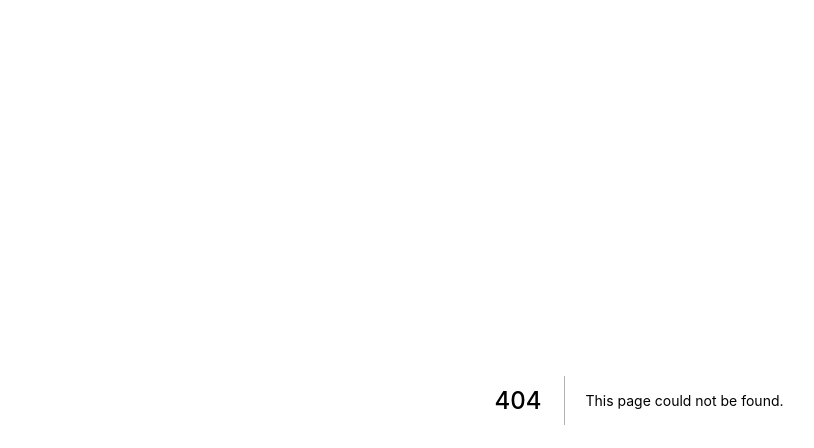
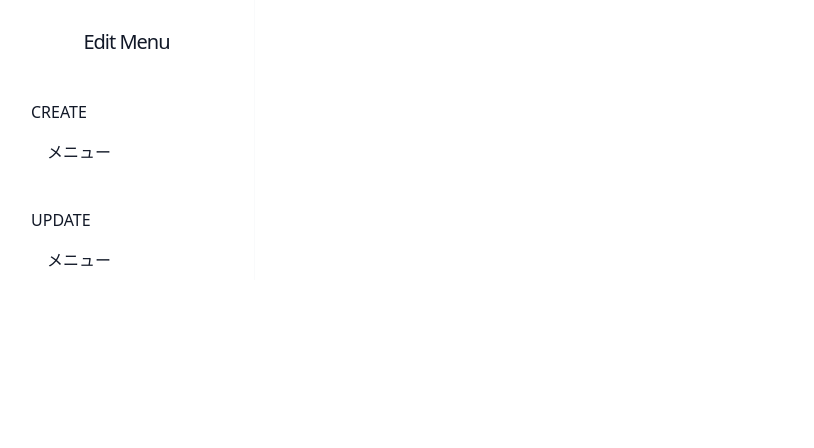
Before and after one commit to ryota-09/nextjs-blog-frontend, a Next.js app: page /edit in a window 1280 px wide. Before the commit this address had no page. Shown: the top 448 px of the page, without its empty margins (1-815 px from the left). Built offline with nearby package versions, Linux system fonts and the light colour scheme.

Commit message:
サイドバー雛形作成

```diff
--- a/components/molecules/Menu.tsx
+++ b/components/molecules/Menu.tsx
@@ -4,20 +4,25 @@ import Link from "next/link";
 
 type Props = {
   menuTitle: string;
-  url: string;
   children?: ReactNode;
 };
-
-const Menu: FC<Props> = memo(({ menuTitle, url, children }) => {
+/**
+ * サイドバーのリストひとつぶんのコンポーネント.
+ *
+ * @params - props(表示する文字列, アイコン)
+ * @returns - FC
+ */
+const Menu: FC<Props> = memo(({ menuTitle, children }) => {
   return (
     <>
       <li>
-        <Link href={url}>
-          <a className="inline-flex items-center w-full px-4 py-2 mt-1 text-base text-gray-900 transition duration-500 ease-in-out transform rounded-lg focus:shadow-outline hover:bg-gray-50" data-testid="menu-list">
-            {children ?? ""}
-            <span className="ml-4">{menuTitle}</span>
-          </a>
-        </Link>
+        <div
+          className="inline-flex items-center w-full px-4 py-2 mt-1 text-base text-gray-900 transition duration-500 ease-in-out transform rounded-lg focus:shadow-outline hover:bg-gray-50"
+          data-testid="menu-list"
+        >
+          {children ?? ""}
+          <span className="ml-4">{menuTitle}</span>
+        </div>
       </li>
     </>
   );
--- a/components/templates/EditSidebar.tsx
+++ b/components/templates/EditSidebar.tsx
@@ -1,119 +1,50 @@
 import { FC } from "react";
-
+import Menu from "../molecules/Menu";
+/**
+ * エディット画面のサイドバーを表すコンポーネント.
+ *
+ * @returns - FC
+ */
 const EditSidebar: FC = () => {
   return (
     <>
-      <div class="flex overflow-hidden bg-white rounded-lg">
-    <div class="hidden md:flex md:flex-shrink-0">
-        <div class="flex flex-col w-64">
-            <div class="flex flex-col flex-grow pt-5 overflow-y-auto bg-white border-r border-gray-50">
-                <div class="flex flex-col items-center flex-shrink-0 px-4">
-                    <a href="./index.html" class="px-8 text-left focus:outline-none">
-                        <h2 class="block p-2 text-xl font-medium tracking-tighter text-gray-900 transition duration-500 ease-in-out transform cursor-pointer hover:text-gray-900">wickedblocks</h2>
+      <div className="flex overflow-hidden bg-white rounded-lg">
+    <div className="hidden md:flex md:flex-shrink-0">
+        <div className="flex flex-col w-64">
+            <div className="flex flex-col flex-grow pt-5 overflow-y-auto bg-white border-r border-gray-50">
+                <div className="flex flex-col items-center flex-shrink-0 px-4">
+                    <a href="./index.html" className="px-8 text-left focus:outline-none">
+                        <h2 className="block p-2 text-xl font-medium tracking-tighter text-gray-900 transition duration-500 ease-in-out transform cursor-pointer hover:text-gray-900">Edit Menu</h2>
                     </a>
-                    <button class="hidden rounded-lg focus:outline-none focus:shadow-outline">
-                        <svg fill="currentColor" viewBox="0 0 20 20" class="w-6 h-6">
-                            <path fill-rule="evenodd" d="M3 5a1 1 0 011-1h12a1 1 0 110 2H4a1 1 0 01-1-1zM3 10a1 1 0 011-1h12a1 1 0 110 2H4a1 1 0 01-1-1zM9 15a1 1 0 011-1h6a1 1 0 110 2h-6a1 1 0 01-1-1z" clip-rule="evenodd"></path>
-                            <path fill-rule="evenodd" d="M4.293 4.293a1 1 0 011.414 0L10 8.586l4.293-4.293a1 1 0 111.414 1.414L11.414 10l4.293 4.293a1 1 0 01-1.414 1.414L10 11.414l-4.293 4.293a1 1 0 01-1.414-1.414L8.586 10 4.293 5.707a1 1 0 010-1.414z" clip-rule="evenodd"></path>
+                    <button className="hidden rounded-lg focus:outline-none focus:shadow-outline">
+                        <svg fill="currentColor" viewBox="0 0 20 20" className="w-6 h-6">
+                            <path fillRule="evenodd" d="M3 5a1 1 0 011-1h12a1 1 0 110 2H4a1 1 0 01-1-1zM3 10a1 1 0 011-1h12a1 1 0 110 2H4a1 1 0 01-1-1zM9 15a1 1 0 011-1h6a1 1 0 110 2h-6a1 1 0 01-1-1z" clipRule="evenodd"></path>
+                            <path fillRule="evenodd" d="M4.293 4.293a1 1 0 011.414 0L10 8.586l4.293-4.293a1 1 0 111.414 1.414L11.414 10l4.293 4.293a1 1 0 01-1.414 1.414L10 11.414l-4.293 4.293a1 1 0 01-1.414-1.414L8.586 10 4.293 5.707a1 1 0 010-1.414z" clipRule="evenodd"></path>
                         </svg>
                     </button>
                 </div>
-                <div class="flex flex-col flex-grow px-4 mt-5">
-                    <nav class="flex-1 space-y-1 bg-white">
+                <div className="flex flex-col flex-grow px-4 mt-5">
+                    <nav className="flex-1 space-y-1 bg-white">
+                        <p className="px-4 pt-4 font-medium text-gray-900 uppercase">Create</p>
                         <ul>
-                            <li>
-                                <a class="inline-flex items-center w-full px-4 py-2 mt-1 text-base text-gray-900 transition duration-500 ease-in-out transform rounded-lg bg-gray-50 focus:shadow-outline" white="" 70="" href="#">
-                                    <svg xmlns="http://www.w3.org/2000/svg" class="w-4 h-4" fill="none" viewBox="0 0 24 24" stroke="currentColor">
-                                        <path stroke-linecap="round" stroke-linejoin="round" stroke-width="2" d="M9 19v-6a2 2 0 00-2-2H5a2 2 0 00-2 2v6a2 2 0 002 2h2a2 2 0 002-2zm0 0V9a2 2 0 012-2h2a2 2 0 012 2v10m-6 0a2 2 0 002 2h2a2 2 0 002-2m0 0V5a2 2 0 012-2h2a2 2 0 012 2v14a2 2 0 01-2 2h-2a2 2 0 01-2-2z"></path>
-                                    </svg>
-                                    <span class="ml-4"> Overview</span>
-                                </a>
-                            </li>
-                            <li>
-                                <a class="inline-flex items-center w-full px-4 py-2 mt-1 text-base text-gray-900 transition duration-500 ease-in-out transform rounded-lg focus:shadow-outline hover:bg-gray-50" href="#">
-                                    <svg xmlns="http://www.w3.org/2000/svg" class="w-4 h-4" fill="none" viewBox="0 0 24 24" stroke="currentColor">
-                                        <path stroke-linecap="round" stroke-linejoin="round" stroke-width="2" d="M8 12h.01M12 12h.01M16 12h.01M21 12c0 4.418-4.03 8-9 8a9.863 9.863 0 01-4.255-.949L3 20l1.395-3.72C3.512 15.042 3 13.574 3 12c0-4.418 4.03-8 9-8s9 3.582 9 8z"></path>
-                                    </svg>
-                                    <span class="ml-4">Chat</span>
-                                </a>
-                            </li>
-                            <li>
-                                <a class="inline-flex items-center w-full px-4 py-2 mt-1 text-base text-gray-900 transition duration-500 ease-in-out transform rounded-lg focus:shadow-outline hover:bg-gray-50" href="#">
-                                    <svg xmlns="http://www.w3.org/2000/svg" class="w-4 h-4" fill="none" viewBox="0 0 24 24" stroke="currentColor">
-                                        <path stroke-linecap="round" stroke-linejoin="round" stroke-width="2" d="M16 7a4 4 0 11-8 0 4 4 0 018 0zM12 14a7 7 0 00-7 7h14a7 7 0 00-7-7z"></path>
-                                    </svg>
-                                    <span class="ml-4">User</span>
-                                </a>
-                            </li>
-                            <li>
-                                <a class="inline-flex items-center w-full px-4 py-2 mt-1 text-base text-gray-900 transition duration-500 ease-in-out transform rounded-lg focus:shadow-outline hover:bg-gray-50" href="#">
-                                    <svg xmlns="http://www.w3.org/2000/svg" class="w-4 h-4" fill="none" viewBox="0 0 24 24" stroke="currentColor">
-                                        <path stroke-linecap="round" stroke-linejoin="round" stroke-width="2" d="M10.325 4.317c.426-1.756 2.924-1.756 3.35 0a1.724 1.724 0 002.573 1.066c1.543-.94 3.31.826 2.37 2.37a1.724 1.724 0 001.065 2.572c1.756.426 1.756 2.924 0 3.35a1.724 1.724 0 00-1.066 2.573c.94 1.543-.826 3.31-2.37 2.37a1.724 1.724 0 00-2.572 1.065c-.426 1.756-2.924 1.756-3.35 0a1.724 1.724 0 00-2.573-1.066c-1.543.94-3.31-.826-2.37-2.37a1.724 1.724 0 00-1.065-2.572c-1.756-.426-1.756-2.924 0-3.35a1.724 1.724 0 001.066-2.573c-.94-1.543.826-3.31 2.37-2.37.996.608 2.296.07 2.572-1.065z"></path>
-                                        <path stroke-linecap="round" stroke-linejoin="round" stroke-width="2" d="M15 12a3 3 0 11-6 0 3 3 0 016 0z"></path>
-                                    </svg>
-                                    <span class="ml-4">Settings</span></a>
-                            </li>
-                        </ul>
-                        <p class="px-4 pt-4 font-medium text-gray-900 uppercase">Shortcuts</p>
-                        <ul>
-                            <li>
-                                <a class="inline-flex items-center w-full px-4 py-2 mt-1 text-base text-gray-900 transition duration-500 ease-in-out transform rounded-lg focus:shadow-outline hover:bg-gray-50" white="" 70="" href="#">
-                                    <svg xmlns="http://www.w3.org/2000/svg" class="w-4 h-4" fill="none" viewBox="0 0 24 24" stroke="currentColor">
-                                        <path stroke-linecap="round" stroke-linejoin="round" stroke-width="2" d="M16 11V7a4 4 0 00-8 0v4M5 9h14l1 12H4L5 9z"></path>
-                                    </svg>
-                                    <span class="ml-4"> Tasks</span>
-                                </a>
-                            </li>
-                            <li>
-                                <a class="inline-flex items-center w-full px-4 py-2 mt-1 text-base text-gray-900 transition duration-500 ease-in-out transform rounded-lg focus:shadow-outline hover:bg-gray-50" white="" 70="" href="#">
-                                    <svg xmlns="http://www.w3.org/2000/svg" class="w-4 h-4" fill="none" viewBox="0 0 24 24" stroke="currentColor">
-                                        <path stroke-linecap="round" stroke-linejoin="round" stroke-width="2" d="M9 12h6m-6 4h6m2 5H7a2 2 0 01-2-2V5a2 2 0 012-2h5.586a1 1 0 01.707.293l5.414 5.414a1 1 0 01.293.707V19a2 2 0 01-2 2z"></path>
-                                    </svg>
-                                    <span class="ml-4"> Reports</span>
-                                </a>
-                            </li>
-                            <li>
-                                <a class="inline-flex items-center w-full px-4 py-2 mt-1 text-base text-gray-900 transition duration-500 ease-in-out transform rounded-lg focus:shadow-outline hover:bg-gray-50" white="" 70="" href="#">
-                                    <svg xmlns="http://www.w3.org/2000/svg" class="w-4 h-4" fill="none" viewBox="0 0 24 24" stroke="currentColor">
-                                        <path stroke-linecap="round" stroke-linejoin="round" stroke-width="2" d="M11 3.055A9.001 9.001 0 1020.945 13H11V3.055z"></path>
-                                        <path stroke-linecap="round" stroke-linejoin="round" stroke-width="2" d="M20.488 9H15V3.512A9.025 9.025 0 0120.488 9z"></path>
-                                    </svg>
-                                    <span class="ml-4"> Dashboard</span>
-                                </a>
-                            </li>
+                            {/* ここにマップ関数 */}
+                            <Menu menuTitle="メニュー"></Menu>
+
                         </ul>
                     </nav>
                 </div>
-                <div class="flex flex-shrink-0 p-4 px-4 bg-gray-50">
-                    <a href="#" class="flex-shrink-0 block w-full group">
-                        <div class="flex items-center">
-                            <div>
-                                <img class="inline-block rounded-full h-9 w-9" src="/assets/images/avatar.png" alt="">
-                            </div>
-                            <div class="ml-3">
-                                <p class="text-sm font-medium text-gray-900">Wicked Labs</p>
-                            </div>
-                        </div>
-                    </a>
+                <div className="flex flex-col flex-grow px-4 mt-5">
+                    <nav className="flex-1 space-y-1 bg-white">
+                        <p className="px-4 pt-4 font-medium text-gray-900 uppercase">Update</p>
+                        <ul>
+                            {/* ここにマップ関数 */}
+                            <Menu menuTitle="メニュー"></Menu>
+
+                        </ul>
+                    </nav>
                 </div>
             </div>
         </div>
-    </div>
-    <div class="flex flex-col flex-1 w-0 overflow-hidden">
-        <main class="relative flex-1 overflow-y-auto focus:outline-none">
-            <div class="py-6">
-                <div class="px-4 mx-auto max-w-7xl sm:px-6 md:px-8">
-                    <h1 class="text-lg text-neutral-600">Here is where you put your stuff</h1>
-                </div>
-                <div class="px-4 mx-auto max-w-7xl sm:px-6 md:px-8">
-                    <!-- Put your content here -->
-                    <div class="py-4">
-                        <div class="rounded-lg bg-gray-50 h-96"></div>
-                    </div>
-                    <!-- Do not cross the closing tag underneath this coment-->
-                </div>
-            </div>
-        </main>
     </div>
 </div>
     </>
--- /dev/null
+++ b/pages/edit.tsx
@@ -0,0 +1,11 @@
+import { FC } from "react";
+import EditSidebar from "../components/templates/EditSidebar";
+
+const Edit: FC = () => {
+  return (
+    <>
+    <EditSidebar />
+    </>
+  )
+}
+export default Edit
```
Also changed, not shown: 1 other file (tests, documents, lock files or other folders).
